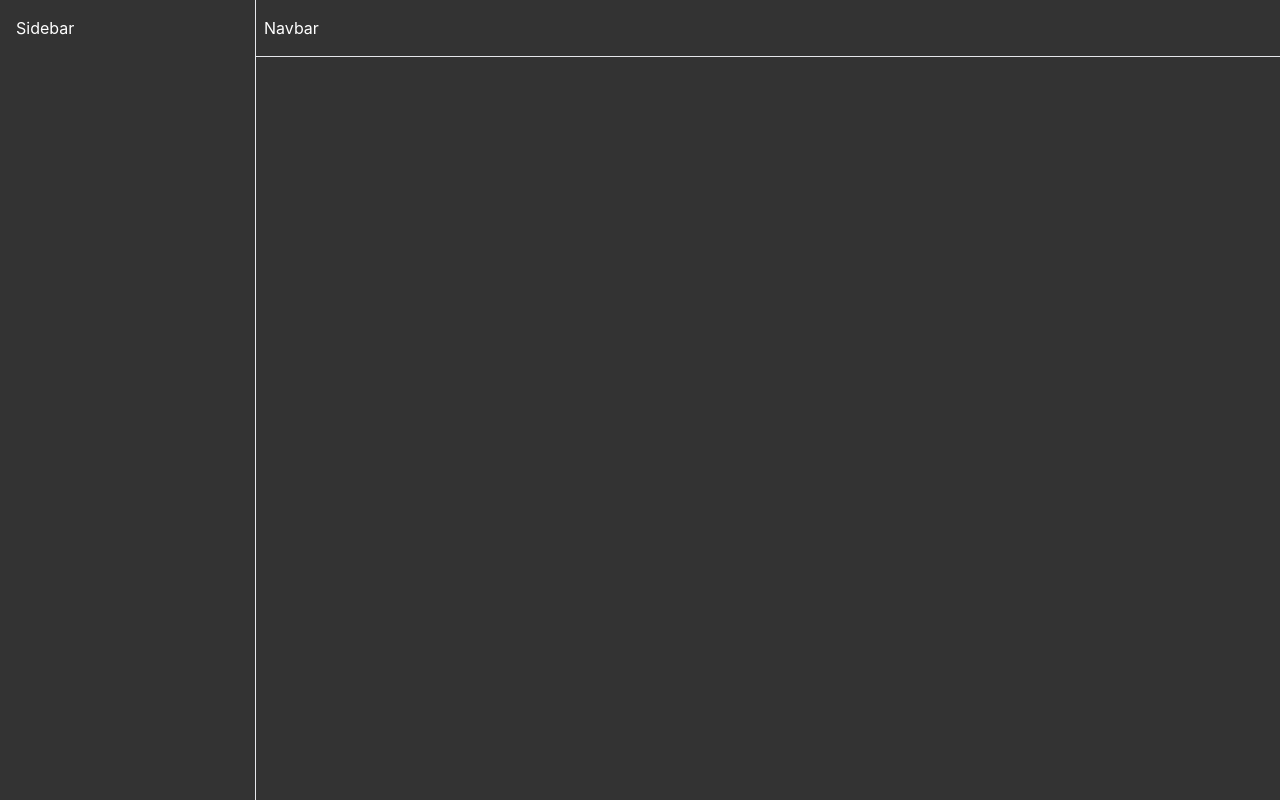
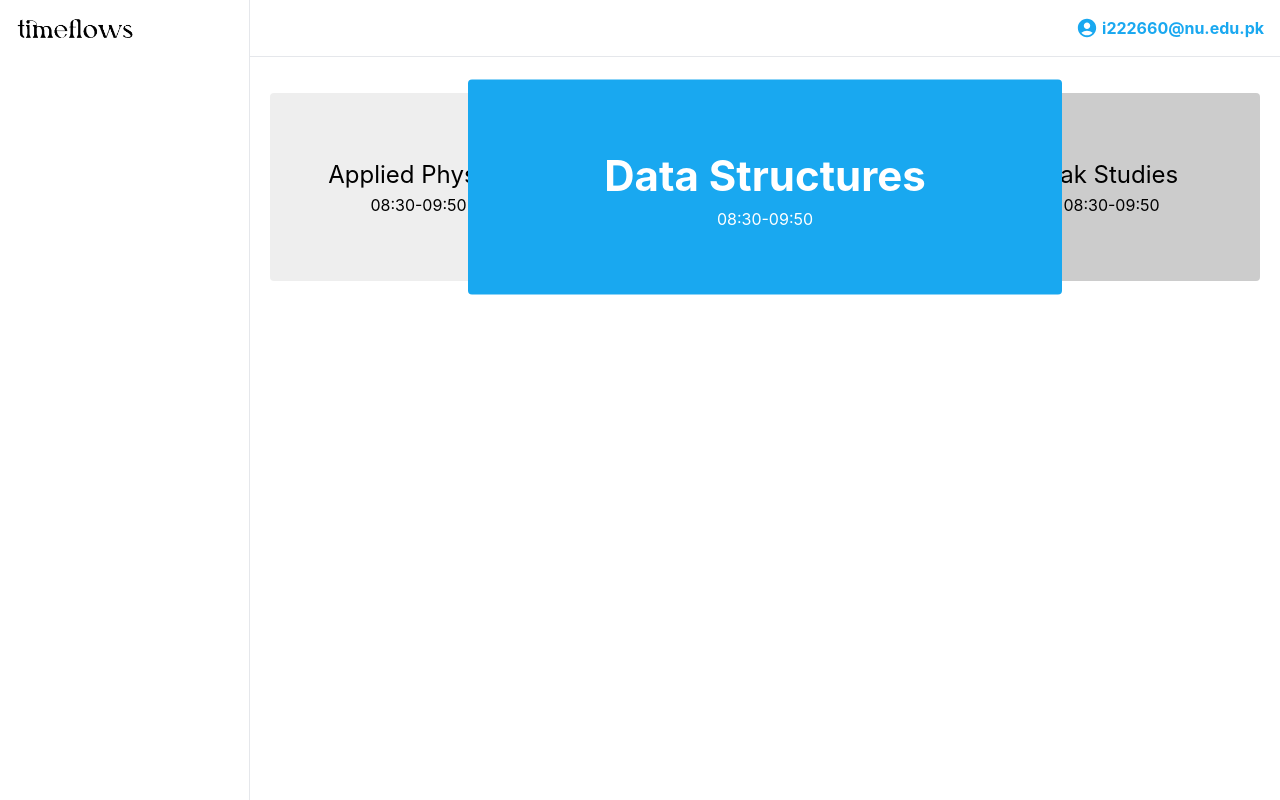
Before and after one commit to muhammad-junaid1/timetable-app-frontend, a React (Vite) app: page /dashboard in a window 1280 px wide. Built offline with nearby package versions, Linux system fonts and the light colour scheme; no server answers.

Commit message:
basic dashboard ui

```diff
--- a/package.json
+++ b/package.json
@@ -15,7 +15,8 @@
     "react": "^18.2.0",
     "react-dom": "^18.2.0",
     "react-icons": "^4.11.0",
-    "react-redux": "^8.1.3"
+    "react-redux": "^8.1.3",
+    "react-router-dom": "^6.18.0"
   },
   "devDependencies": {
     "@types/react": "^18.2.15",
--- a/src/App.jsx
+++ b/src/App.jsx
@@ -1,6 +1,8 @@
 import { useEffect } from "react";
 import Navbar from "./components/utils/navbar";
 import Sidebar from "./components/utils/sidebar";
+import { Route, Routes } from "react-router-dom";
+import Dashboard from "./pages/dashboard";
 
 const createColorId = (colorObj) => {
   if (colorObj) {
@@ -274,6 +276,14 @@ function App() {
         <Sidebar />
         <main className="flex-1">
           <Navbar />
+          <div className="p-5">
+
+          <Routes>
+            <Route path="/" element={<h1>Login</h1>}/>
+            <Route path="/dashboard" element={<Dashboard/>}/>
+            <Route path="*" element={<h1>Not Found</h1>}/>
+          </Routes>
+          </div>
         </main>
       </div>
     </>
--- a/src/components/utils/navbar/index.jsx
+++ b/src/components/utils/navbar/index.jsx
@@ -1,8 +1,9 @@
+import {MdAccountCircle} from "react-icons/md";
 
 const Navbar = () => {
     return (
-        <div className="border-b border-b-gray-200 pl-2 py-4">
-            Navbar
+        <div className="border-b flex justify-end border-b-gray-200 p-4">
+            <div className="flex items-center"><MdAccountCircle className="text-primary" size={22}/><strong className=" ml-1 text-primary">i222660@nu.edu.pk</strong></div>
         </div>
     );
 };
--- a/src/components/utils/sidebar/index.jsx
+++ b/src/components/utils/sidebar/index.jsx
@@ -1,8 +1,9 @@
+import Logo from "../../../assets/logo.png";
 
 const Sidebar = () => {
     return (
-        <div className="p-4 sticky top-[10px] left-0 h-screen w-[20%] border-r border-r-gray-200">
-            Sidebar
+        <div className="p-4 sticky top-[10px] left-0 h-screen w-[250px] border-r border-r-gray-200">
+            <a href="/dashboard"><img src={Logo} alt="Logo" width={120}/></a>
         </div>
     );
 };
--- a/src/index.css
+++ b/src/index.css
@@ -6,13 +6,54 @@
 
 :root {
   font-family: Inter, system-ui, Avenir, Helvetica, Arial, sans-serif;
+  --primary-color: #19a8f0;
+}
+
+html, body {
+  scroll-behavior: smooth;
+  font-size: 16px;
 }
 
 @tailwind base;
 @tailwind components;
 @tailwind utilities;
 
-body {
-  background-color: rgba(0, 0, 0, 0.8);
+
+.text-primary {
+  color: var(--primary-color);
+}
+
+.bg-primary {
+  background-color: var(--primary-color);
+}
+
+.class-prev, .class-next {
+  width: 30%;
+}
+
+.class-prev {
+  background: #eee;
+}
+
+.class-next {
+  background: #cccccc;
+}
+
+.class-next h1, .class-prev h1{
+  font-size: 24px;
+}
+
+.class-current {
+  background: var(--primary-color);
+  position: absolute;
+  top: 50%;
+  left: 50%;
+  transform: translate(-50%, -50%);
+  width: 60%;
   color: white;
 }
+
+.class-current h1 {
+  font-size: 42px;
+  font-weight: bold;
+}
--- a/src/main.jsx
+++ b/src/main.jsx
@@ -2,10 +2,13 @@ import ReactDOM from 'react-dom/client'
 import App from './App.jsx'
 import './index.css'
 import store from "./store";
+import { BrowserRouter } from 'react-router-dom';
 import {Provider} from 'react-redux';
 
 ReactDOM.createRoot(document.getElementById('root')).render(
     <Provider store={store}>
-        <App />
+        <BrowserRouter>
+            <App />
+        </BrowserRouter>
     </Provider>
 )
--- /dev/null
+++ b/src/pages/dashboard/ClassCard.jsx
@@ -0,0 +1,9 @@
+// eslint-disable-next-line react/prop-types
+const ClassCard = ({type, data = {}}) => {
+    return <div className={`flex justify-center items-center flex-col py-16 rounded class-${type}`}>
+        <h1>{data?.title}</h1>
+        <p>{data?.slot}</p>
+    </div>;
+}
+
+export default ClassCard;
--- /dev/null
+++ b/src/pages/dashboard/index.jsx
@@ -0,0 +1,20 @@
+import ClassCard from "./ClassCard";
+
+const Dashboard = () => {
+    return <div className="flex items-center relative justify-between mt-4">
+        <ClassCard type="prev" data={{
+            title: "Applied Physics",
+            slot: "08:30-09:50"
+        }}/>
+        <ClassCard type="current" data={{
+            title: "Data Structures",
+            slot: "08:30-09:50"
+        }}/>
+        <ClassCard type="next" data={{
+            title: "Pak Studies",
+            slot: "08:30-09:50"
+        }}/>
+    </div>
+}
+
+export default Dashboard;
```
Also changed, not shown: src/assets/logo.png (added), 1 other file (tests, documents, lock files or other folders).
